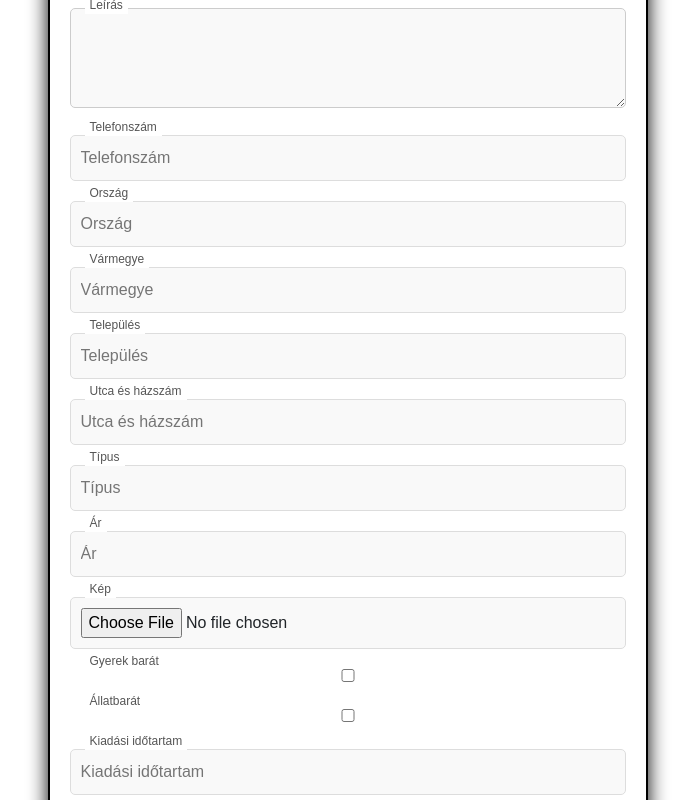
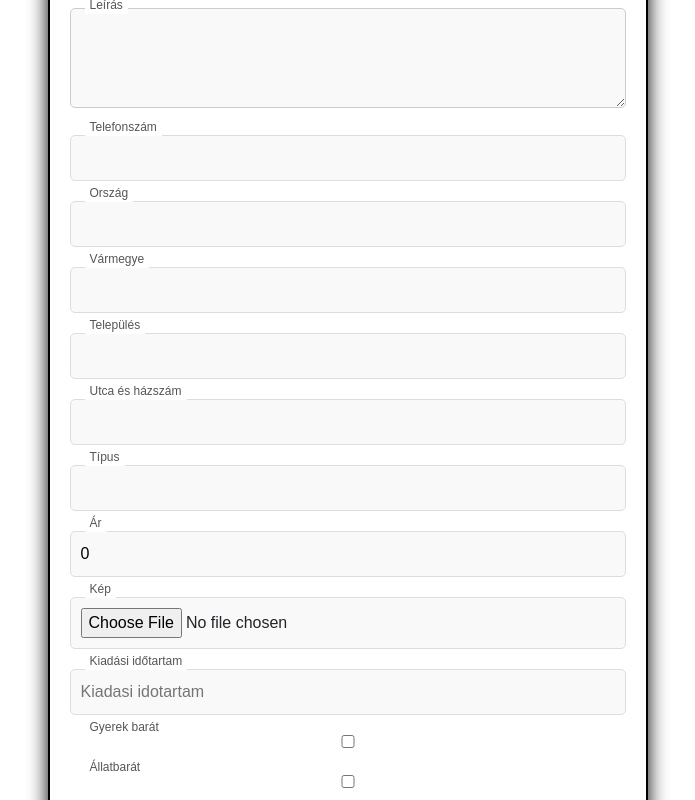
Before and after one commit to Lorinc19/VizsgaFrontend, a React (Create React App) app: page /ujhaz in a window 1280 px wide. Shown: the part 360-1160 px from the top of the page, without its empty margins (285-980 px from the left). Built offline with nearby package versions, Linux system fonts and the light colour scheme.

Commit message:
javítások, map alakítása.

```diff
--- a/src/Map.js
+++ b/src/Map.js
@@ -1,21 +1,92 @@
-import React from 'react'
+import React, { useState } from 'react'
 import "./App.css";
 import "./Modal.css";
 import { Links } from 'react-router-dom';
 
 export default function Map() {
+  // Állapotok a beviteli mezők tárolására
+  const [orszag, setOrszag] = useState('');
+  const [varmegye, setVarmegye] = useState('');
+  const [telepules, setTelepules] = useState('');
+  const [utcahazszam, setUtcahazszam] = useState('');
+  const [mapUrl, setMapUrl] = useState(''); // Térkép URL-je
+
+  // Űrlap elküldésekor a Google Maps URL generálása
+  const handleSubmit = (e) => {
+    e.preventDefault(); // Ne töltsük újra az oldalt
+
+    // A cím összefűzése
+    const address = `${utcahazszam} ${telepules}, ${varmegye}, ${orszag}`;
+
+    // A cím kódolása URL-formátumba
+    const encodedAddress = encodeURIComponent(address);
+
+    // Google Maps Embed API link létrehozása
+    const generatedMapUrl = `https://www.google.com/maps/embed/v1/place?key=YOUR_GOOGLE_MAPS_API_KEY&q=${encodedAddress}`;
+
+    // Az URL beállítása az iframe src attribútumhoz
+    setMapUrl(generatedMapUrl);
+  };
+
   return (
+    <div>
+      {/* Form inputok a cím megadásához */}
+      <form onSubmit={handleSubmit}>
+        <label>
+          Ország:
+          <input
+            type="text"
+            value={orszag}
+            onChange={(e) => setOrszag(e.target.value)}
+            required
+          />
+        </label>
+        <br />
+        <label>
+          Vármegye:
+          <input
+            type="text"
+            value={varmegye}
+            onChange={(e) => setVarmegye(e.target.value)}
+            required
+          />
+        </label>
+        <br />
+        <label>
+          Település:
+          <input
+            type="text"
+            value={telepules}
+            onChange={(e) => setTelepules(e.target.value)}
+            required
+          />
+        </label>
+        <br />
+        <label>
+          Utcaházszám:
+          <input
+            type="text"
+            value={utcahazszam}
+            onChange={(e) => setUtcahazszam(e.target.value)}
+            required
+          />
+        </label>
+        <br />
+        <button type="submit">Térkép Megjelenítése</button>
+      </form>
 
-    <div>
-<iframe
-  src="https://www.google.com/maps/embed?pb=!1m18!1m12!1m3!1d2653.266957184086!2d20.615783376308148!3d48.3169482712639!2m3!1f0!2f0!3f0!3m2!1i1024!2i768!4f13.1!3m3!1m2!1s0x473f7098749f634d%3A0xcf7b5a5d609c05a4!2sKurity%C3%A1n%2C%20Kossuth%20Lajos%20%C3%BAt%20202%2C%203732!5e0!3m2!1shu!2shu!4v1739953824353!5m2!1shu!2shu"
-  class="google-map"
-  allowfullscreen=""
-  loading="lazy"
-  referrerpolicy="no-referrer-when-downgrade">
-</iframe>
-
-
+      {/* Dinamikusan frissített iframe, ha van Google Maps URL */}
+      {mapUrl && (
+        <div>
+          <iframe
+            src={mapUrl}
+            className="google-map"
+            allowFullScreen
+            loading="lazy"
+            referrerPolicy="no-referrer-when-downgrade"
+          ></iframe>
+        </div>
+      )}
     </div>
-  )
+  );
 }
--- a/src/NewHousePost.js
+++ b/src/NewHousePost.js
@@ -3,21 +3,47 @@ import axios from "axios";
 import "./App.css";
 
 export default function NewHousePost() {
+  // localStorage-ból userId, azt is küldeni kell
   const [formData, setFormData] = useState({
-    Hirdetesnev: "",
-    Leiras: "",
-    Elerhetoseg: "",
-    Orszag : "",
-    Varmegye: "",
-    Telepules: "",
-    Utcahazszam: "",
-    Tipus: "",
-    Ar: "",
-    Gyerekbarat: false,
-    Allatbarat: false,
-    Kiadasiidotartam: "",
-    KepURL: null,
+
+  felhasznaloID: 0,
+  leiras: " ",
+  elerhetoseg: " ",
+  hirdetesnev: " ",
+  kepURL: " ",
+  hirdetesAdatok: {
+    orszag: " ",
+    varmegye: " ",
+    telepules: " ",
+    utcahazszam: " ",
+    tipus: " ",
+    ar: 0,
+    gyerekbarat: false,
+    allatbarat: false,
+    kiadasiidotartam: " ",
+  }
   });
+
+  /*
+  {
+  "felhasznaloID": 0,
+  "leiras": "string",
+  "elerhetoseg": "string",
+  "hirdetesnev": "string",
+  "kepURL": "string",
+  "hirdetesAdatok": {
+    "orszag": "string",
+    "varmegye": "string",
+    "telepules": "string",
+    "utcahazszam": "string",
+    "tipus": "string",
+    "ar": 0,
+    "gyerekbarat": true,
+    "allatbarat": true,
+    "kiadasiidotartam": "string"
+  }
+}
+  */
 
   const [errors, setErrors] = useState({});
   const [message, setMessage] = useState("");
@@ -26,25 +52,25 @@ export default function NewHousePost() {
     const { name, value, type, checked, files } = e.target;
     setFormData({
       ...formData,
-      [name]: type === "file" ? files[0] : type === "checkbox" ? checked : value,
+      [name]: type === "file" ? files : type === "checkbox" ? checked : value,
     });
   };
 
   const validate = () => {
     let errors = {};
 
-    if (!formData.Hirdetesnev.trim()) errors.Hirdetesnev = "Hirdetés név szükséges!";
-    if (!formData.Leiras.trim()) errors.Leiras = "A leírás szükséges!";
-    if (!formData.Elerhetoseg || !/^\d{11}$/.test(formData.Elerhetoseg)) {
-      errors.Elerhetoseg = "Érvényes telefonszámot adj meg (11 számjegy).";
+    if (!formData.hirdetesnev.trim()) errors.hirdetesnev = "Hirdetés név szükséges!";
+    if (!formData.leiras.trim()) errors.leiras = "A leírás szükséges!";
+    if (!formData.elerhetoseg || !/^\d{11}$/.test(formData.elerhetoseg)) {
+      errors.elerhetoseg = "Érvényes telefonszámot adj meg (11 számjegy).";
     }
-    if (!formData.Orszag.trim()) errors.Orszag = "Ország szükséges!";
-    if (!formData.Varmegye.trim()) errors.Varmegye = "Vármegye szükséges!";
-    if (!formData.Telepules.trim()) errors.Telepules = "Település szükséges!";
-    if (!formData.Utcahazszam.trim()) errors.Utcahazszam = "Utca és házszám szükséges!";
-    if (!formData.Tipus.trim()) errors.Tipus = "Típus szükséges! (Pl: lakás, ház)";
-    if (!formData.Ar || isNaN(formData.price)) errors.Ar = "Helyes árat kell megadni!";
-    if (!formData.KepURL) errors.KepURL = "Kép feltöltése kötelező!";
+    if (!formData.orszag.trim()) errors.orszag = "Ország szükséges!";
+    if (!formData.varmegye.trim()) errors.varmegye = "Vármegye szükséges!";
+    if (!formData.telepules.trim()) errors.telepules = "Település szükséges!";
+    if (!formData.utcahazszam.trim()) errors.utcahazszam = "Utca és házszám szükséges!";
+    if (!formData.tipus.trim()) errors.tipus = "Típus szükséges! (Pl: lakás, ház)";
+    if (!formData.ar) errors.ar = "Helyes árat kell megadni!";
+    if (!formData.kepURL) errors.kepURL = "Kép feltöltése kötelező!";
 
     setErrors(errors);
     return Object.keys(errors).length === 0;
@@ -55,19 +81,19 @@ export default function NewHousePost() {
     if (!validate()) return;
 
     const form = new FormData();
-    form.append("Hirdetesnev", formData.Hirdetesnev);
-    form.append("Leiras", formData.Leiras);
-    form.append("Elerhetoseg", formData.Elerhetoseg);
-    form.append("Orszag", formData.Orszag);
-    form.append("Varmegye", formData.Varmegye);
-    form.append("Telepules", formData.Telepules);
-    form.append("Utcahazszam", formData.Utcahazszam);
-    form.append("Tipus", formData.Tipus);
-    form.append("Ar", formData.Ar);
-    form.append("Gyerekbarat", formData.Gyerekbarat);
-    form.append("Allatbarat", formData.Allatbarat);
-    form.append("Kiadasidotartam", formData.Kiadasiidotartam);
-    form.append("KepURL", formData.KepURL); // Kép feltöltése
+    form.append("hirdetesnev", formData.hirdetesnev);
+    form.append("leiras", formData.leiras);
+    form.append("elerhetoseg", formData.elerhetoseg);
+    form.append("orszag", formData.orszag);
+    form.append("varmegye", formData.varmegye);
+    form.append("telepules", formData.telepules);
+    form.append("utcahazszam", formData.utcahazszam);
+    form.append("tipus", formData.tipus);
+    form.append("ar", formData.ar);
+    form.append("gyerekbarat", formData.gyerekbarat);
+    form.append("allatbarat", formData.allatbarat);
+    form.append("kiadasiidotartam", formData.kiadasiidotartam);
+    form.append("kepURL", formData.kepURL); // Kép feltöltése
 
     try {
       const response = await axios.post("https://localhost:7007/Hirdetés", form, {
@@ -88,134 +114,146 @@ export default function NewHousePost() {
         <div className="input-box">
           <input
             type="text"
-            name="Hirdetesnev"
+            name="hirdetesnev"
             required
-            value={formData.Hirdetesnev}
+            value={formData.hirdetesnev}
             onChange={handleChange}
           />
           <label>Hirdetés név</label>
-          {errors.Hirdetesnev && <p className="error-text">{errors.Hirdetesnev}</p>}
+          {errors.hirdetesnev && <p className="error-text">{errors.hirdetesnev}</p>}
         </div>
 
         <div className="input-box">
           <textarea
-            name="Leiras"
+            name="leiras"
             required
-            value={formData.Leiras}
+            value={formData.leiras}
             onChange={handleChange}
           />
           <label>Leírás</label>
-          {errors.Leiras && <p className="error-text">{errors.Leiras}</p>}
+          {errors.leiras && <p className="error-text">{errors.leiras}</p>}
         </div>
 
         <div className="input-box">
           <input
             type="text"
-            name="Elerhetoseg"
-            value={formData.Elerhetoseg}
+            name="elerhetoseg"
+            value={formData.elerhetoseg}
             onChange={handleChange}
             placeholder="Telefonszám"
             required
           />
           <label>Telefonszám</label>
-          {errors.Elerhetoseg && <p className="error-text">{errors.Elerhetoseg}</p>}
+          {errors.elerhetoseg && <p className="error-text">{errors.elerhetoseg}</p>}
         </div>
 
         <div className="input-box">
           <input
             type="text"
-            name="Orszag"
-            value={formData.Orszag}
+            name="orszag"
+            value={formData.hirdetesAdatok.orszag}
             onChange={handleChange}
             placeholder="Ország"
             required
           />
           <label>Ország</label>
-          {errors.Orszag && <p className="error-text">{errors.Orszag}</p>}
+          {errors.orszag && <p className="error-text">{errors.orszag}</p>}
         </div>
 
         <div className="input-box">
           <input
             type="text"
-            name="Varmegye"
-            value={formData.Varmegye}
+            name="varmegye"
+            value={formData.hirdetesAdatok.varmegye}
             onChange={handleChange}
             placeholder="Vármegye"
             required
           />
           <label>Vármegye</label>
-          {errors.Varmegye && <p className="error-text">{errors.Varmegye}</p>}
+          {errors.varmegye && <p className="error-text">{errors.varmegye}</p>}
         </div>
 
         <div className="input-box">
           <input
             type="text"
-            name="Telepules"
-            value={formData.Telepules}
+            name="telepules"
+            value={formData.hirdetesAdatok.telepules}
             onChange={handleChange}
             placeholder="Település"
             required
           />
           <label>Település</label>
-          {errors.Telepules && <p className="error-text">{errors.Telepules}</p>}
+          {errors.telepules && <p className="error-text">{errors.telepules}</p>}
         </div>
 
         <div className="input-box">
           <input
             type="text"
-            name="Utcahazszam"
-            value={formData.Utcahazszam}
+            name="utcahazszam"
+            value={formData.hirdetesAdatok.utcahazszam}
             onChange={handleChange}
             placeholder="Utca és házszám"
             required
           />
           <label>Utca és házszám</label>
-          {errors.Utcahazszam && <p className="error-text">{errors.Utcahazszam}</p>}
+          {errors.utcahazszam && <p className="error-text">{errors.utcahazszam}</p>}
         </div>
 
         <div className="input-box">
           <input
             type="text"
-            name="Tipus"
-            value={formData.Tipus}
+            name="tipus"
+            value={formData.hirdetesAdatok.tipus}
             onChange={handleChange}
             placeholder="Típus"
             required
           />
           <label>Típus</label>
-          {errors.Tipus && <p className="error-text">{errors.Tipus}</p>}
+          {errors.tipus && <p className="error-text">{errors.tipus}</p>}
         </div>
 
         <div className="input-box">
           <input
-            type="decimal"
-            name="Ar"
-            value={formData.Ar}
+            type="number"
+            name="ar"
+            value={formData.hirdetesAdatok.ar}
             onChange={handleChange}
             placeholder="Ár"
             required
           />
           <label>Ár</label>
-          {errors.Ar && <p className="error-text">{errors.Ar}</p>}
+          {errors.ar && <p className="error-text">{errors.ar}</p>}
         </div>
 
         <div className="input-box">
           <input
             type="file"
-            name="KepURL"
-            accept="KepURL/*"
+            name="kepURL"
+            accept="kepURL/*"
             onChange={handleChange}
             required
           />
           <label>Kép</label>
-          {errors.KepURL && <p className="error-text">{errors.KepURL}</p>}
+          {errors.kepURL && <p className="error-text">{errors.kepURL}</p>}
+        </div>
+
+        <div className="input-box">
+        <input
+            type="text"
+            name="kiadasiidotartam"
+            value={formData.hirdetesAdatok.Kiadasiidotartam}
+            onChange={handleChange}
+            placeholder="Kiadasi idotartam"
+            required
+          />
+          <label>Kiadási időtartam</label>
         </div>
 
         <div className="input-box">
           <input
             type="checkbox"
             name="gyerekbarat"
-            checked={formData.Gyerekbarat}
+            checked={formData.hirdetesAdatok.gyerekbarat}
             onChange={handleChange}
           />
           <label>Gyerek barát</label>
@@ -224,23 +262,14 @@ export default function NewHousePost() {
         <div className="input-box">
           <input
             type="checkbox"
-            name="Allatbarat"
-            checked={formData.Allatbarat}
+            name="allatbarat"
+            checked={formData.hirdetesAdatok.allatbarat}
             onChange={handleChange}
           />
           <label>Állatbarát</label>
         </div>
 
-        <div className="input-box">
-          <input
-            type="text"
-            name="Kiadasidotartam"
-            value={formData.Kiadasiidotartam}
-            onChange={handleChange}
-            placeholder="Kiadási időtartam"
-          />
-          <label>Kiadási időtartam</label>
-        </div>
+
 
         <button type="submit" className="btn">Hirdetés felvétel</button>
       </form>
```
Also changed, not shown: src/Home.js (+4 -3 lines).
